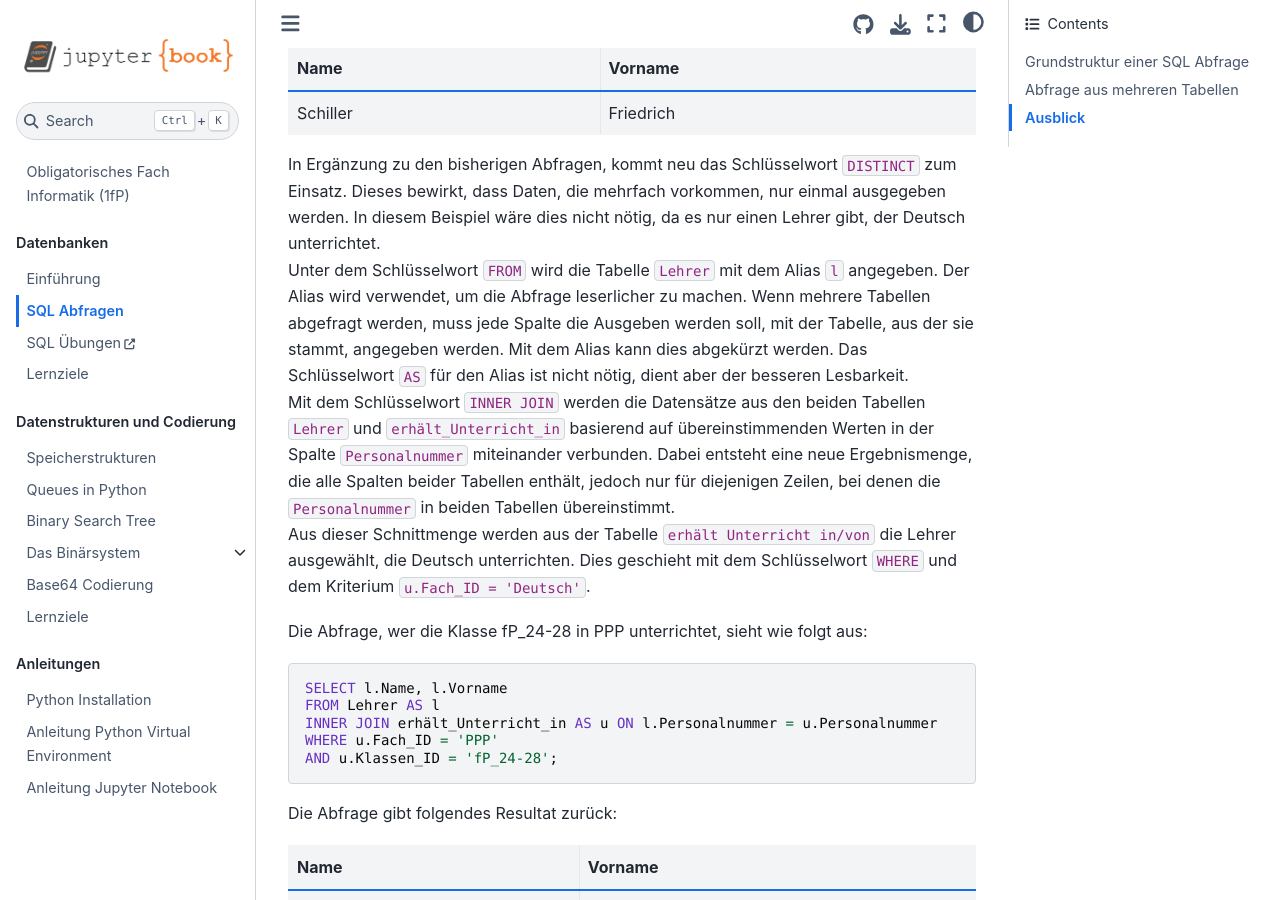
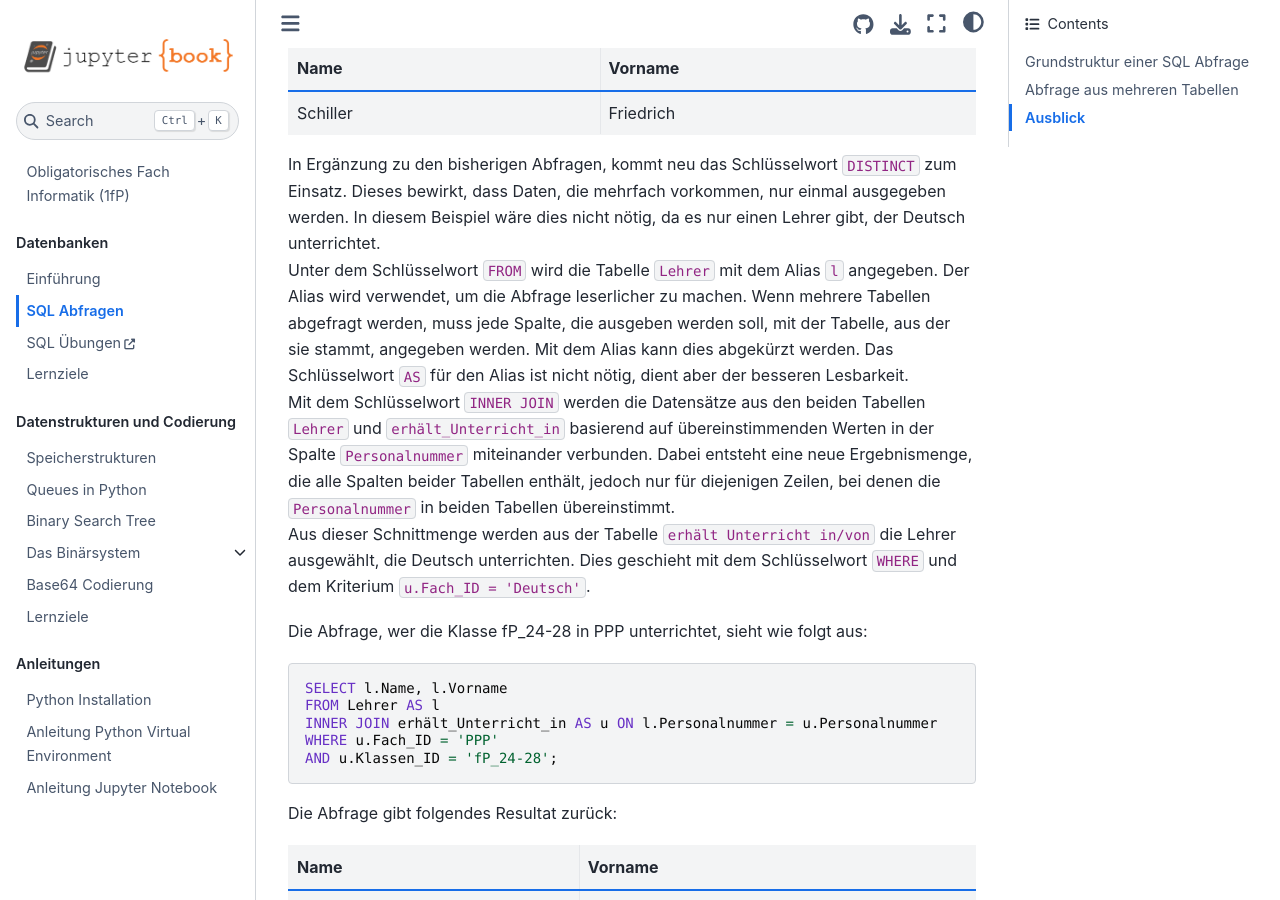
Before and after one commit to SkriptenMk/I_fP_24-28, a Jupyter Book: the page built from docs/250507/sql.md, in a window 1280 px wide and 900 px high, scrolled down 3083 px. Built offline with Jupyter Book 1.0.4 settings and Sphinx 7.4.7 and the Sphinx Book theme 1.1.4, drawn with Linux system fonts in a browser that asks for light colours; some of the changed text lies outside the part shown.

Commit message:
Erfasse Korrekturen
Der Hinweis erfolgte durch Pauline Kraus.

```diff
--- a/docs/250507/sql.md
+++ b/docs/250507/sql.md
@@ -130,7 +130,7 @@ ausgegeben werden. In diesem Beispiel wäre dies nicht nötig, da es nur einen
 Lehrer gibt, der Deutsch unterrichtet.
 Unter dem Schlüsselwort `FROM` wird die Tabelle `Lehrer` mit dem Alias `l`
 angegeben. Der Alias wird verwendet, um die Abfrage leserlicher zu machen. Wenn
-mehrere Tabellen abgefragt werden, muss jede Spalte die Ausgeben werden soll,
+mehrere Tabellen abgefragt werden, muss jede Spalte, die ausgeben werden soll,
 mit der Tabelle, aus der sie stammt, angegeben werden. Mit dem Alias kann dies
 abgekürzt werden. Das Schlüsselwort `AS` für den Alias ist nicht nötig, dient
 aber der besseren Lesbarkeit.
```
Also changed, not shown: other parts of docs/250507/sql.md (+1 -1 lines).
